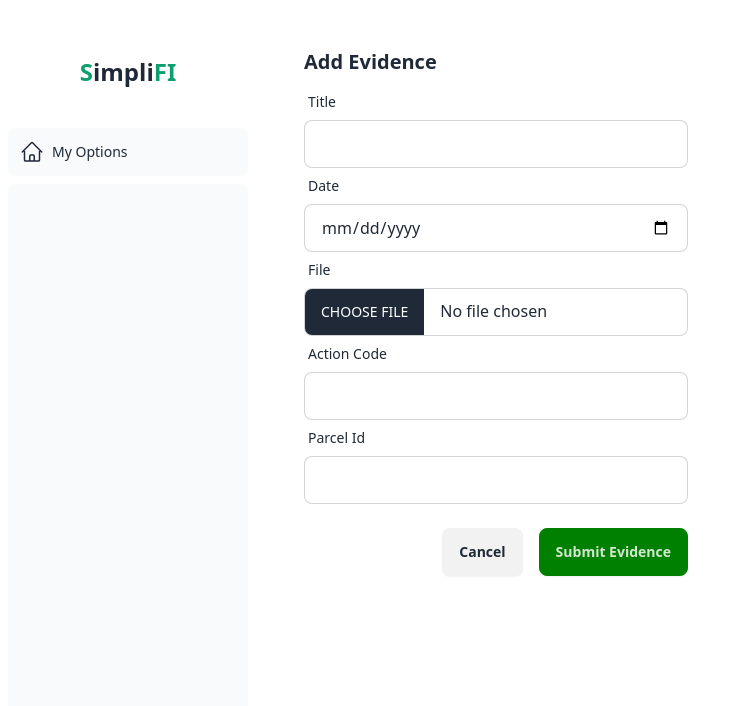
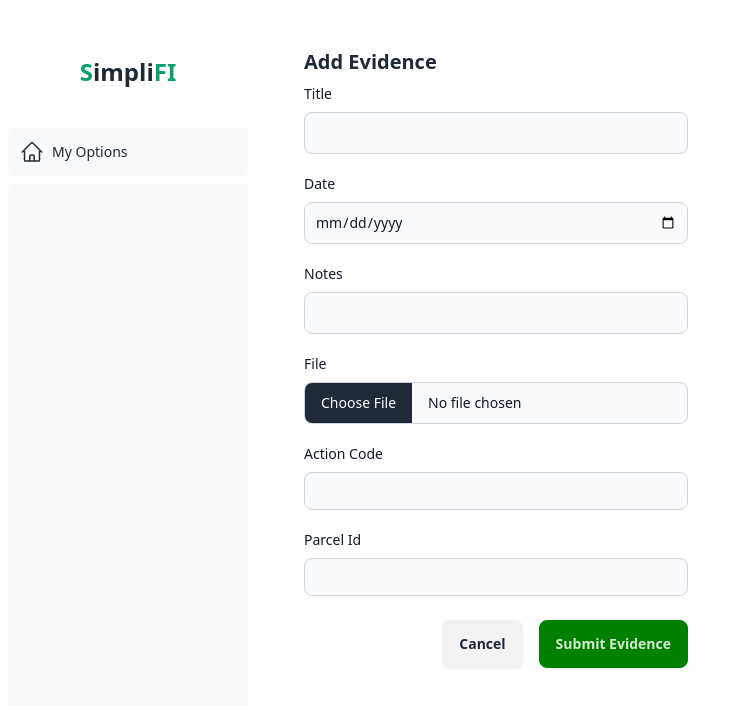
Before and after one commit to ic-monads/SimpliFI, a Next.js app: page /options/option/add-evidence in a window 1280 px wide. Shown: the top 706 px of the page, without its empty margins (0-729 px from the left). Built offline with nearby package versions, Linux system fonts and the light colour scheme.

Commit message:
feat: :sparkles: Add notes field for evidence

```diff
--- a/src/app/lib/actions.ts
+++ b/src/app/lib/actions.ts
@@ -30,15 +30,17 @@ export async function createOption(formData: FormData) {
 const EvidenceFormSchema = z.object({
   title: z.string(),
   inputDate: z.string(),
+  notes: z.string(),
   fileUrl: z.string(),
   actCode: z.string(),
   parcelId: z.string()
 });
 
 export async function createEvidence(formData: FormData) {
-  const { title, inputDate, fileUrl, actCode, parcelId } = EvidenceFormSchema.parse({
+  const { title, inputDate, notes, fileUrl, actCode, parcelId } = EvidenceFormSchema.parse({
     title: formData.get('title'),
     inputDate: formData.get('date'),
+    notes: formData.get('notes'),
     fileUrl: formData.get('fileUrl'),
     actCode: formData.get('actCode'),
     parcelId: formData.get('parcelId')
@@ -47,7 +49,7 @@ export async function createEvidence(formData: FormData) {
 
   await prisma.evidence.create({
     data: {
-      title, date, fileUrl, actCode, parcelId
+      title, date, notes, fileUrl, actCode, parcelId
     }
   });
   revalidatePath('/options/option');
--- a/src/app/options/option/page.tsx
+++ b/src/app/options/option/page.tsx
@@ -44,6 +44,9 @@ export default async function Page({
                 Date
               </th>
               <th scope="col">
+                Notes
+              </th>
+              <th scope="col">
                 File
               </th>
               <th scope="col">
@@ -59,6 +62,9 @@ export default async function Page({
                 </th>
                 <td>
                   {new Date(ev.date).toLocaleDateString()}
+                </td>
+                <td>
+                  {ev.notes}
                 </td>
                 <td>
                   <a className="btn btn-sm btn-content-neutral" href={ev.fileUrl} target="_blank" rel="noreferrer">
--- a/src/app/ui/options/option/create-evidence-form.tsx
+++ b/src/app/ui/options/option/create-evidence-form.tsx
@@ -40,35 +40,39 @@ export default function Form({ actCode, parcelId }: { actCode: string, parcelId:
     <div className="mx-auto">
             <h1 className="font-semibold text-xl mb-2">Add Evidence</h1>
             { error && <p className="text-red-500 text-sm mb-5">{error}</p> }
-      <form className="max-w-sm form-control" action={handleSubmit}>
-        <div className="label">
-          <label htmlFor="title" className="label-text">Title</label>
+            <form className="max-w-sm" action={handleSubmit}>
+              <div className="mb-5">
+                <label htmlFor="title" className="block mb-2 text-sm font-medium text-gray-900 dark:text-white">Title</label>
+                <input type="text" id="title" name="title" className="bg-gray-50 border border-gray-300 text-gray-900 text-sm rounded-lg focus:ring-blue-500 focus:border-blue-500 block w-full p-2.5 dark:bg-gray-700 dark:border-gray-600 dark:placeholder-gray-400 dark:text-white dark:focus:ring-blue-500 dark:focus:border-blue-500" required />
               </div>
-        <input type="text" id="title" name="title" className="input input-bordered" required />
-        <div className="label">
-          <label htmlFor="date" className="label-text">Date</label>
+              <div className="mb-5">
+                  <label htmlFor="date" className="block mb-2 text-sm font-medium text-gray-900">Date</label>
+                  <input type="date" id="date" name="date" className="bg-gray-50 border border-gray-300 text-gray-900 text-sm rounded-lg focus:ring-green-500 focus:border-green-500 block w-full p-2.5" required/>
               </div>
-        <input type="date" id="date" name="date" className="input input-bordered" required/>
-        <div className="label">
-          <label htmlFor="file" className="label-text">File</label>
+              <div className="mb-5">
+                  <label htmlFor="notes" className="block mb-2 text-sm font-medium text-gray-900">Notes</label>
+                  <input type="notes" id="notes" name="notes" className="bg-gray-50 border border-gray-300 text-gray-900 text-sm rounded-lg focus:ring-green-500 focus:border-green-500 block w-full p-2.5" required/>
               </div>
-        <input className="file-input file-input-bordered" type="file" ref={fileInputRef} id="file" name="file" required />
-        <div className="label">
-          <label htmlFor="actCode" className="label-text">Action Code</label>
+              <div className="mb-5">
+                  <label htmlFor="file" className="block mb-2 text-sm font-medium text-gray-900">File</label>
+                  <input className="block w-full text-sm text-gray-900 border border-gray-300 rounded-lg cursor-pointer bg-gray-50 dark:text-gray-400 focus:outline-none dark:bg-gray-700 dark:border-gray-600 dark:placeholder-gray-400" type="file" ref={fileInputRef} id="file" name="file" required />
               </div>
-        <input className="input input-bordered" id="actCode" name="actCode" type="text" value={actCode} readOnly/>
-        <div className="label">
-          <label htmlFor="parcelId" className="label-text">Parcel Id</label>
+              <div className="mb-5">
+                  <label htmlFor="actCode" className="block mb-2 text-sm font-medium text-gray-900">Action Code</label>
+                  <input className="block w-full text-sm text-gray-900 border border-gray-300 rounded-lg cursor-pointer bg-gray-50 dark:text-gray-400 focus:outline-none dark:bg-gray-700 dark:border-gray-600 dark:placeholder-gray-400" id="actCode" name="actCode" type="text" value={actCode} readOnly/>
               </div>
-        <input className="input input-bordered" id="parcelId" name="parcelId" type="text" value={parcelId} readOnly/>
+              <div className="mb-5">
+                  <label htmlFor="parcelId" className="block mb-2 text-sm font-medium text-gray-900">Parcel Id</label>
+                  <input className="block w-full text-sm text-gray-900 border border-gray-300 rounded-lg cursor-pointer bg-gray-50 dark:text-gray-400 focus:outline-none dark:bg-gray-700 dark:border-gray-600 dark:placeholder-gray-400" id="parcelId" name="parcelId"type="text" value={parcelId} readOnly/>
+              </div>
               <div className="mt-6 flex justify-end gap-4">
                 <Link href={{
                   pathname: "/options/option",
                   query: { actCode, parcelId }
                 }}>
-            <button className="btn btn-neutral-content">Cancel</button>
+                  <button className="btn btn-content-neutral">Cancel</button>
                 </Link>
-          <Submit text="Submit Evidence" />
+                <button className="btn btn-primary"type="submit">Submit Evidence</button>
               </div>
             </form>
         </div>
```
Also changed, not shown: 1 other file (tests, documents, lock files or other folders). Lines whose indentation alone changed are shown as unchanged.
